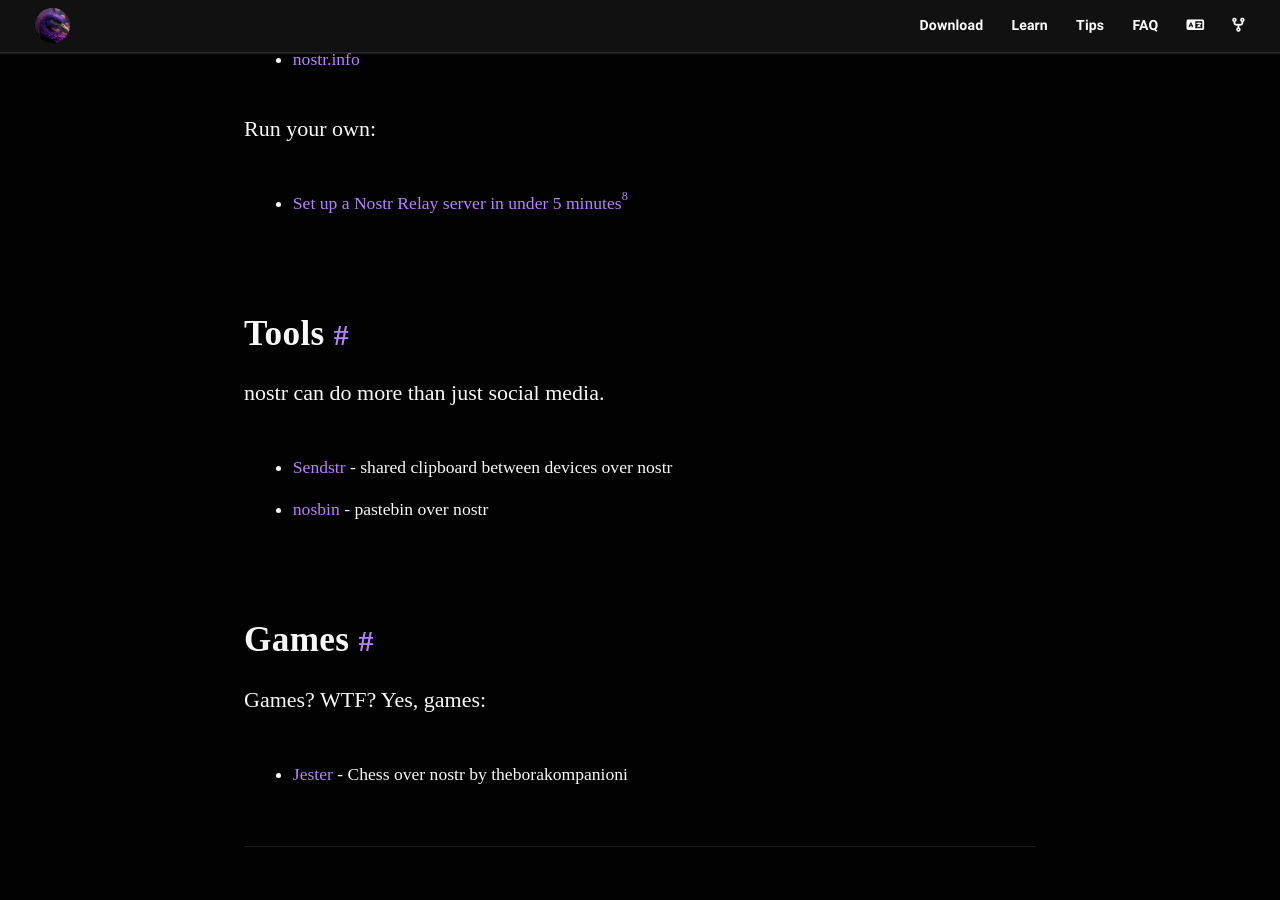
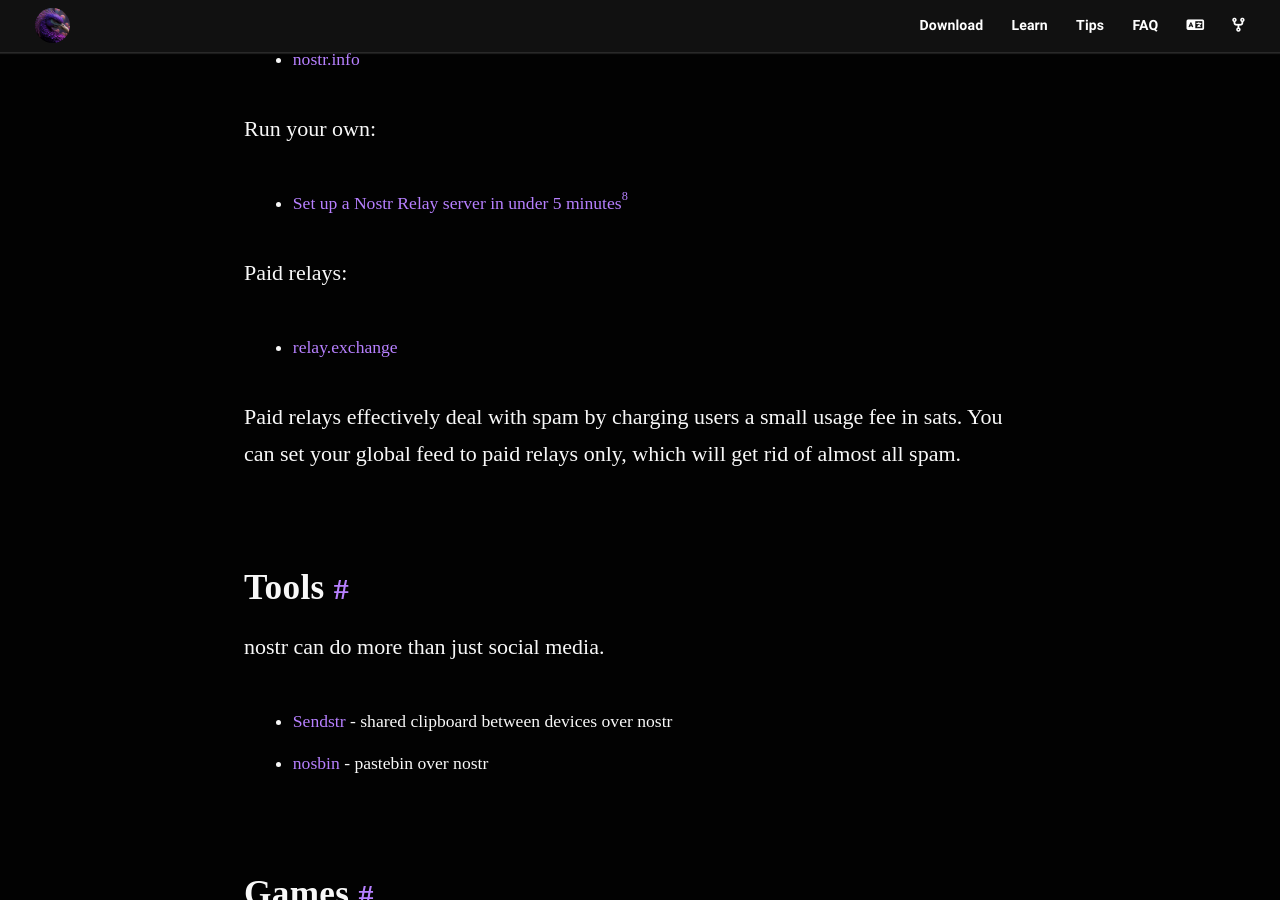
Before and after one commit to nostr-resources/nostr-resources.github.io, a Jekyll site: the page built from index.md, in a window 1280 px wide and 900 px high, scrolled down 5520 px. Built offline with Jekyll 4.4.1, drawn with Linux system fonts in a browser that asks for light colours; some web fonts are replaced.

Commit message:
feat(relays): add section on paid relays
Resolves #31

```diff
--- a/index.md
+++ b/index.md
@@ -172,6 +172,14 @@ many relays & you can run your own.
 Run your own:
 
 - [Set up a Nostr Relay server in under 5 minutes](https://andreneves.xyz/p/set-up-a-nostr-relay-server-in-under)[^fn-fork]
+
+Paid relays:
+
+- [relay.exchange](https://relay.exchange/)
+
+Paid relays effectively deal with spam by charging users a small usage fee in
+sats. You can set your global feed to paid relays only, which will get rid of
+almost all spam.
 
 [^fn-fork]: Fork with small modifications/fixes: [Install a nostr relay](https://www.massmux.com/install-a-nostr-relay/)
 
```
